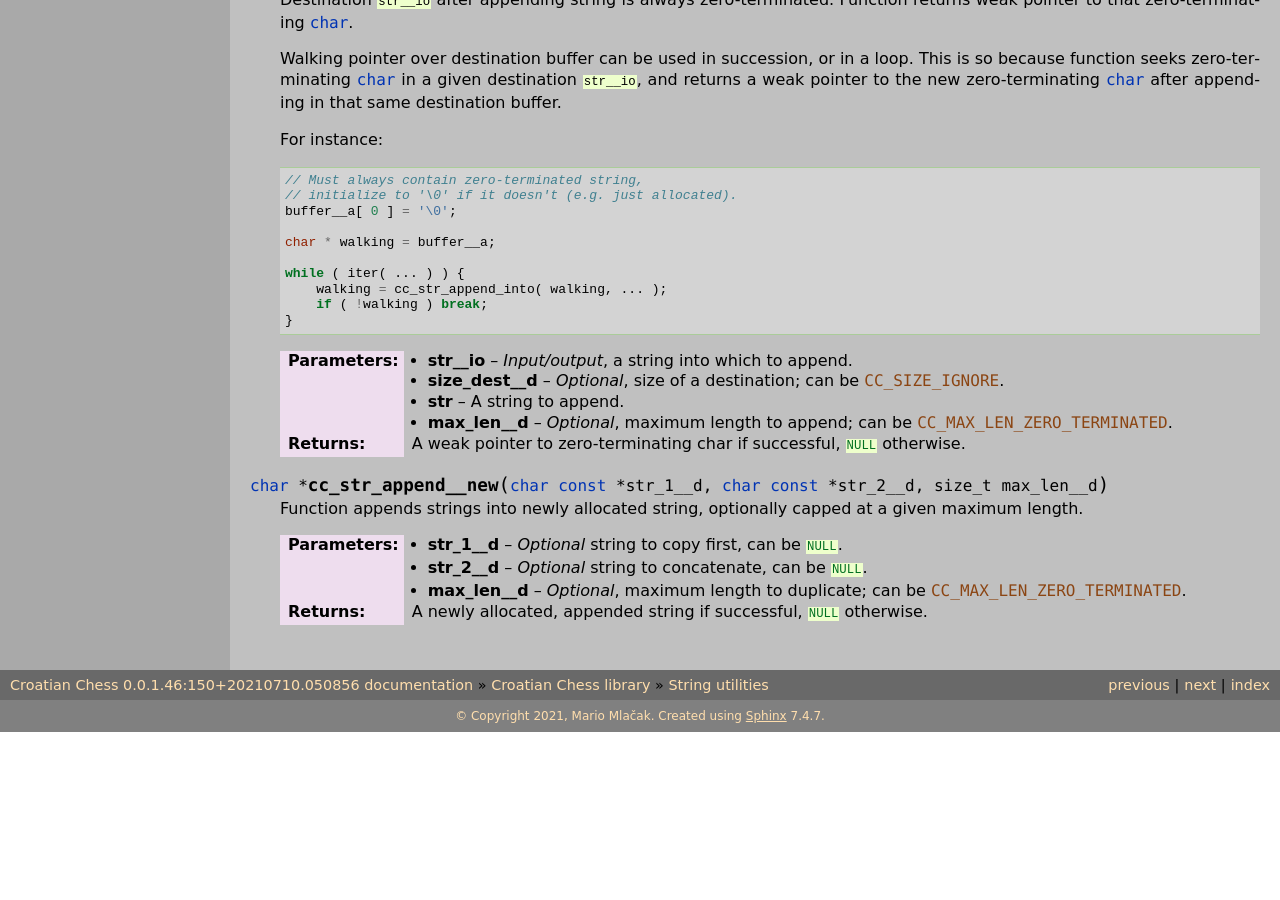
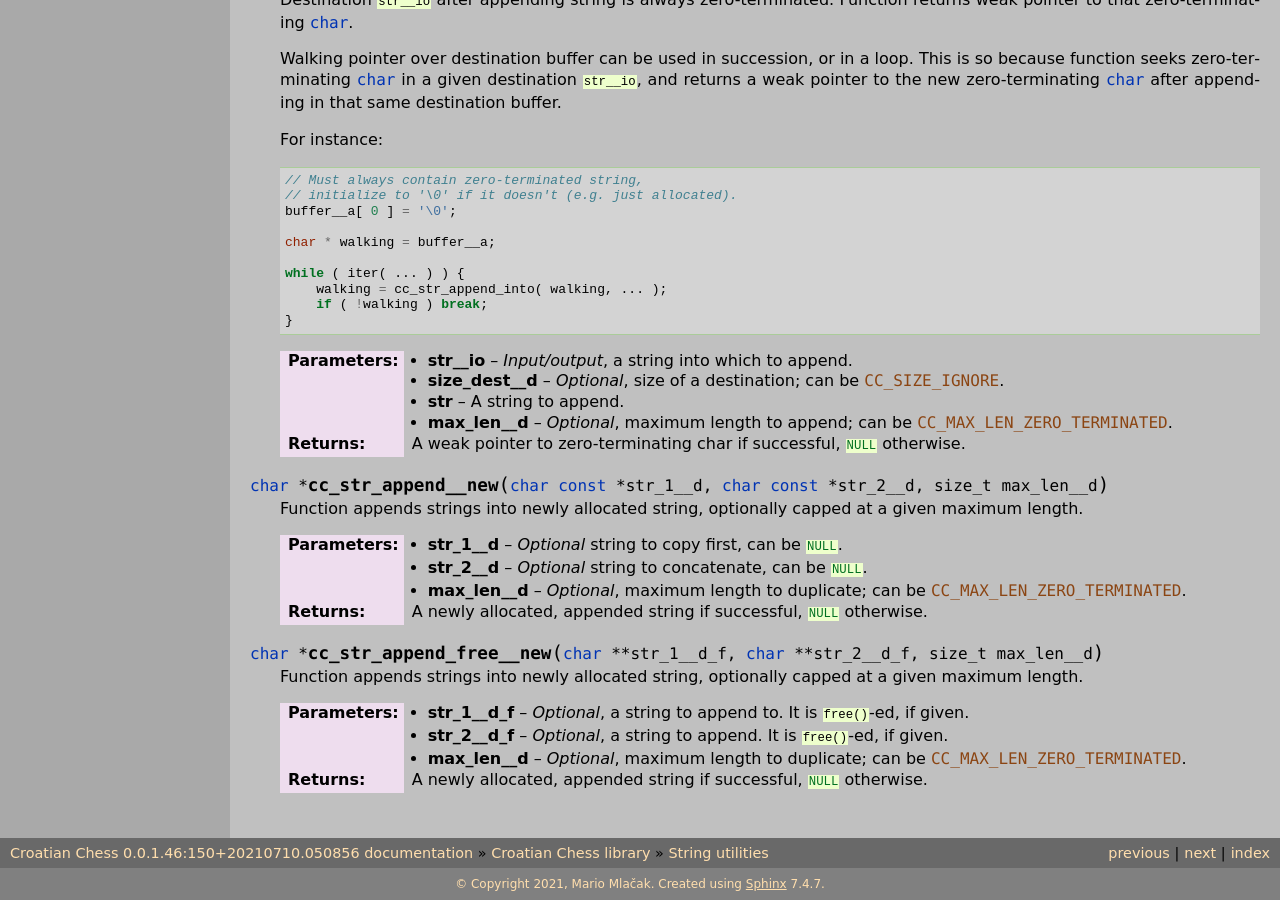
Before and after one commit to mmlacak/crochess, a Sphinx documentation site: the page built from docs/source/libcc/ccstrutils.rst, in a window 1280 px wide and 900 px high, scrolled down 6893 px. Built offline with Sphinx 7.4.7, drawn with Linux system fonts in a browser that asks for light colours; before the commit the page ends 7625 px from its top, so only the background shows below that.

Commit message:
Documented cc_str_append_free__new().

```diff
--- a/docs/source/libcc/ccstrutils.rst
+++ b/docs/source/libcc/ccstrutils.rst
@@ -467,3 +467,13 @@ String utility functions
     :param str_2__d: *Optional* string to concatenate, can be :c:`NULL`.
     :param max_len__d: *Optional*, maximum length to duplicate; can be :c:expr:`CC_MAX_LEN_ZERO_TERMINATED`.
     :returns: A newly allocated, appended string if successful, :c:`NULL` otherwise.
+
+.. c:function:: char * cc_str_append_free__new( char ** str_1__d_f, char ** str_2__d_f, size_t max_len__d )
+
+    Function appends strings into newly allocated string, optionally
+    capped at a given maximum length.
+
+    :param str_1__d_f: *Optional*, a string to append to. It is :c:`free()`-ed, if given.
+    :param str_2__d_f: *Optional*, a string to append. It is :c:`free()`-ed, if given.
+    :param max_len__d: *Optional*, maximum length to duplicate; can be :c:expr:`CC_MAX_LEN_ZERO_TERMINATED`.
+    :returns: A newly allocated, appended string if successful, :c:`NULL` otherwise.
```
Also changed, not shown: 1 other file.
